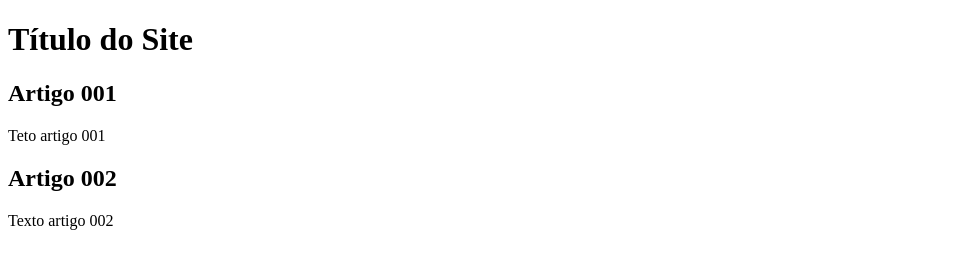
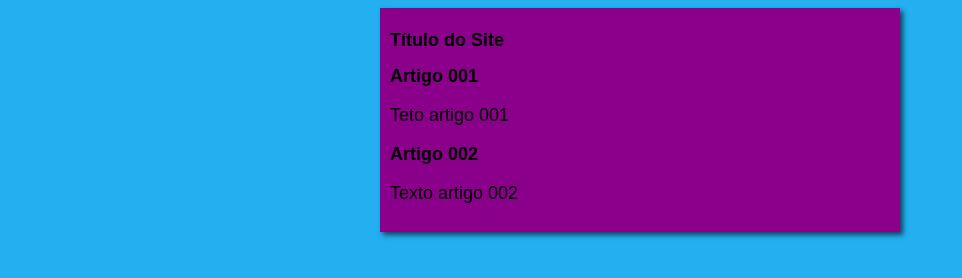
Before and after one commit to Jhon1098/projeto-site, a plain HTML site: page index.html in a window 1280 px wide. Shown: the whole page, without its empty margins (0-962 px from the left). Drawn offline with Linux system fonts and the light colour scheme.

Commit message:
inicio do design

```diff
--- /dev/null
+++ b/estilos/style.css
@@ -0,0 +1,17 @@
+* {
+font-family: Arial, Helvetica, sans-serif;
+font-size: 18px;
+}
+
+body {
+    background-color: rgb(35, 175, 240);
+
+}
+
+main {
+    background-color: darkmagenta;
+    width: 500px;
+    margin: auto;
+    padding: 10px;
+    box-shadow: 3px 3px 5px rgba(0, 0, 0, 0.616);
+}
--- a/index.html
+++ b/index.html
@@ -5,6 +5,7 @@
     <meta http-equiv="X-UA-Compatible" content="IE=edge">
     <meta name="viewport" content="width=device-width, initial-scale=1.0">
     <title>Título do site</title>
+    <link rel="stylesheet" href="estilos/style.css">
 </head>
 <body>
     <main>
```
